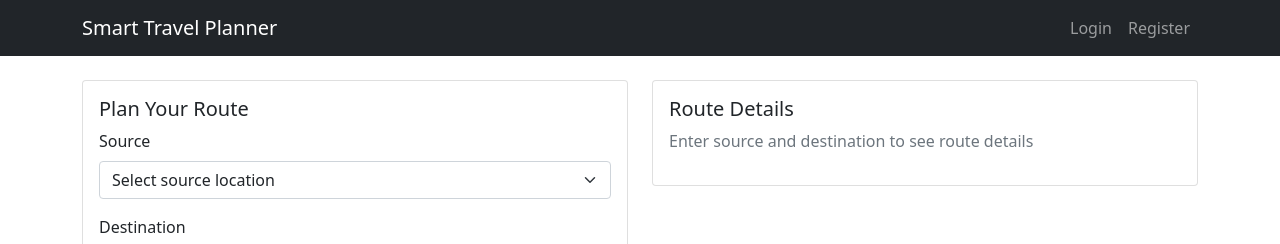
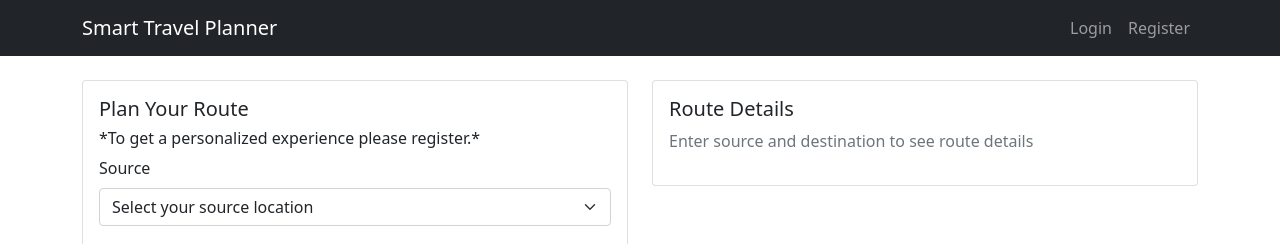
Before and after one commit to Aditi276/smart_travel_planner, a Flask app: page /guest in a window 1280 px wide. Shown: the top 244 px of the page. Run offline with Flask 3, Linux system fonts and the light colour scheme; parts of the project's set-up code (start-up, migrations or seed data) failed here and were passed over; some libraries are stand-ins or nearby versions.

Commit message:
Guest page

```diff
--- a/templates/guest.html
+++ b/templates/guest.html
@@ -6,7 +6,7 @@
     <title>Smart Travel Planner - Guest Access</title>
     <link href="https://cdn.jsdelivr.net/npm/bootstrap@5.1.3/dist/css/bootstrap.min.css" rel="stylesheet">
     <link rel="stylesheet" href="{{ url_for('static', filename='style.css') }}">
-    <!-- Add Leaflet CSS -->
+
     <link rel="stylesheet" href="https://unpkg.com/leaflet@1.7.1/dist/leaflet.css" />
     <style>
         #map {
@@ -42,17 +42,18 @@
                 <div class="card">
                     <div class="card-body">
                         <h5 class="card-title">Plan Your Route</h5>
+                        <h6 class="card-title">*To get a personalized experience please register.*</h6>
                         <form id="routeForm">
                             <div class="mb-3">
                                 <label for="source" class="form-label">Source</label>
                                 <select class="form-select" id="source" required>
-                                    <option value="">Select source location</option>
+                                    <option value="">Select your source location</option>
                                 </select>
                             </div>
                             <div class="mb-3">
                                 <label for="destination" class="form-label">Destination</label>
                                 <select class="form-select" id="destination" required>
-                                    <option value="">Select destination location</option>
+                                    <option value="">Select your destination location</option>
                                 </select>
                             </div>
                             <button type="submit" class="btn btn-primary">Find Route</button>
@@ -83,20 +84,20 @@
         </div>
     </div>
 
-    <!-- Add Leaflet JS -->
+
     <script src="https://unpkg.com/leaflet@1.7.1/dist/leaflet.js"></script>
     <script>
-        // Initialize map
-        const map = L.map('map').setView([30.3165, 78.0322], 13); // Dehradun coordinates
+
+        const map = L.map('map').setView([30.3165, 78.0322], 13);
         L.tileLayer('https://{s}.tile.openstreetmap.org/{z}/{x}/{y}.png', {
             attribution: '© OpenStreetMap contributors'
         }).addTo(map);
 
-        // Store markers and polyline
+
         let markers = [];
         let routeLine = null;
 
-        // Fetch available locations and populate dropdowns
+
         fetch('/locations')
             .then(response => response.json())
             .then(locations => {
@@ -109,14 +110,14 @@
                 });
             });
 
-        // Handle form submission
+
         document.getElementById('routeForm').addEventListener('submit', function(e) {
             e.preventDefault();
 
             const source = document.getElementById('source').value;
             const destination = document.getElementById('destination').value;
 
-            // Clear previous markers and route
+
             markers.forEach(marker => map.removeLayer(marker));
             markers = [];
             if (routeLine) {
@@ -143,7 +144,7 @@
                     return;
                 }
 
-                // Display route details
+
                 document.getElementById('routeDetails').innerHTML = `
                     <div class="route-info">
                         <p><strong>Distance:</strong> ${data.distance} km</p>
@@ -175,7 +176,7 @@
                     </div>
                 `;
 
-                // Add markers for source and destination
+
                 const sourceMarker = L.marker(data.polyline_coords[0]).addTo(map)
                     .bindPopup(`<b>Source:</b> ${source}`);
                 const destMarker = L.marker(data.polyline_coords[data.polyline_coords.length - 1]).addTo(map)
@@ -183,14 +184,14 @@
 
                 markers.push(sourceMarker, destMarker);
 
-                // Draw the route
+
                 routeLine = L.polyline(data.polyline_coords, {
                     color: 'blue',
                     weight: 3,
                     opacity: 0.7
                 }).addTo(map);
 
-                // Fit map to show the entire route
+
                 map.fitBounds(routeLine.getBounds(), {
                     padding: [50, 50]
                 });
```
